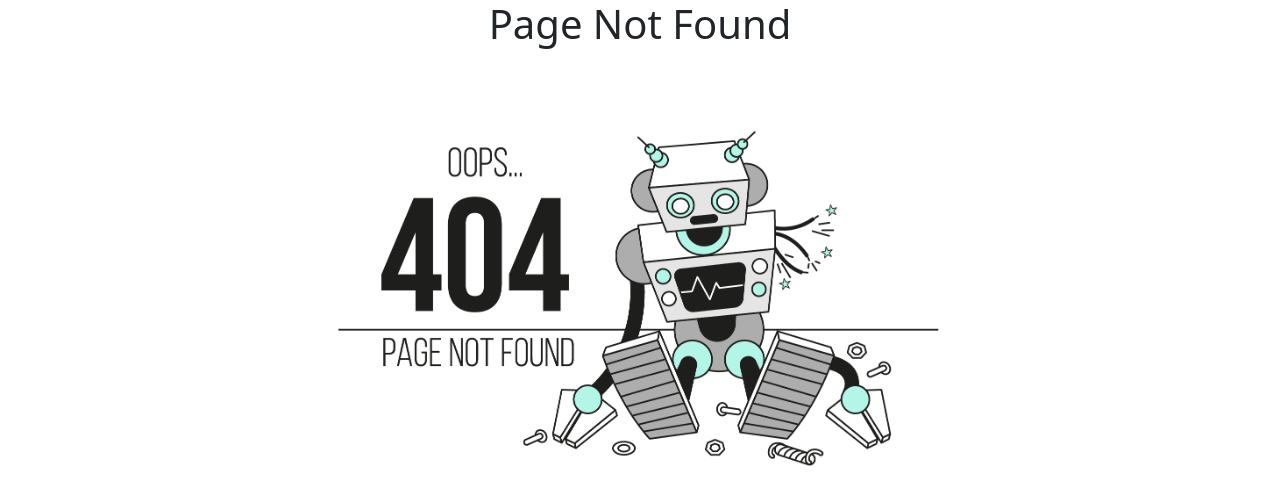
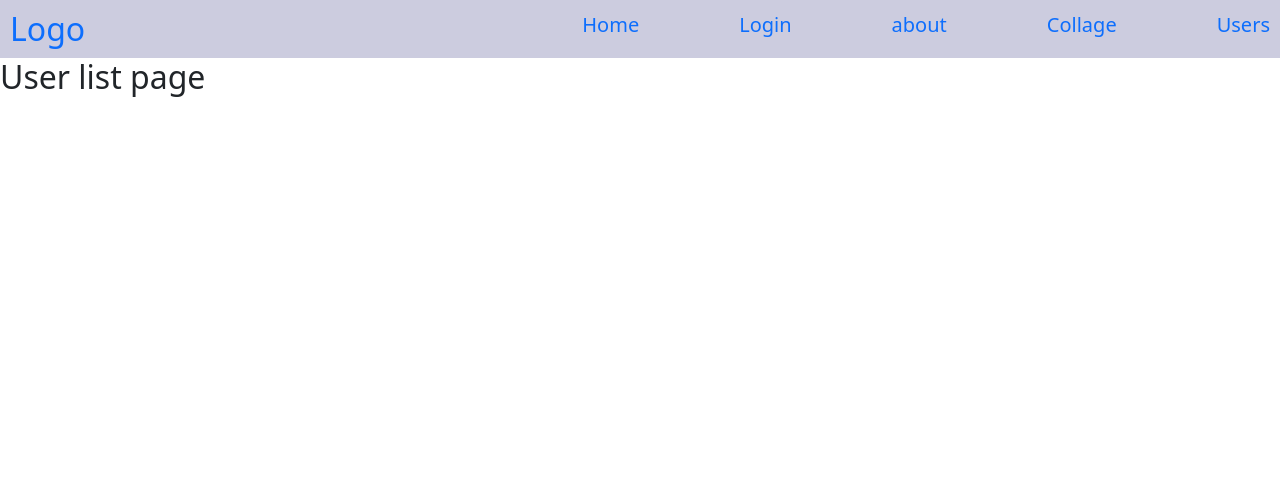
Before and after one commit to yahoowecanwork2/Learning-React, a React (Vite) app: page /users in a window 1280 px wide. Before the commit this address had no page. Shown: the top 504 px of the page. Built offline with nearby package versions, Linux system fonts and the light colour scheme.

Commit message:
dyamaic roter

```diff
--- a/src/App.jsx
+++ b/src/App.jsx
@@ -9,6 +9,7 @@ import { BrowserRouter } from 'react-router';
 import Student from './student';
 import Departments from './Department';
 import Details from './Details';
+import Users from './Users';
 
 
 function App() {
@@ -24,8 +25,11 @@ function App() {
             <Route path='/' element={<h1><Home /></h1>} />
             <Route path='/user/Login' element={<h1><Login /></h1>} />
             <Route path='/user/About' element={<h1><About /></h1>} />
+            <Route path='/users' element={<h1><Users /></h1>} />
+          </Route>
 
-          </Route>
+
+
           <Route path='user'>
             <Route path='/user/Login' element={<h1><Login /></h1>} />
             <Route path='/user/About' element={<h1><About /></h1>} />
--- /dev/null
+++ b/src/Users.jsx
@@ -0,0 +1,8 @@
+function Users() {
+    return (
+        <div>
+            <h2>User list page</h2>
+        </div>
+    )
+}
+export default Users;
--- a/src/navbar.jsx
+++ b/src/navbar.jsx
@@ -21,6 +21,9 @@ function Navbar() {
                         <li>
                             <Link className="link" to="/Collage">Collage</Link>
                         </li>
+                        <li>
+                            <Link className="link" to="/users">Users</Link>
+                        </li>
 
                     </ul>
                 </div>
```
